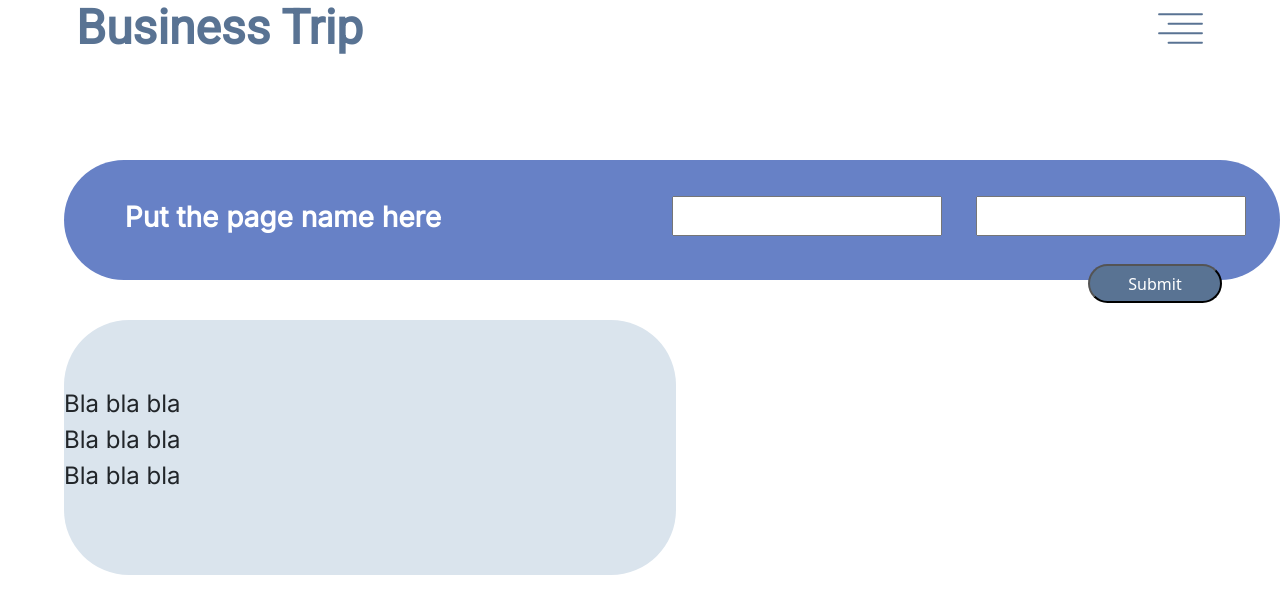
After one commit to evanJensengit/UWB-Hacks-From-Home, a Flask app: template templates/base.html in a window 1280 px wide. The commit adds this page. Shown: the top 614 px of the page. Run offline with Flask 2, Linux system fonts and the light colour scheme; the template is opened without the code that fills it, so the values that code supplies are empty.

Commit message:
Add base template

```diff
--- a/app.py
+++ b/app.py
@@ -5,7 +5,7 @@ app = Flask(__name__)
 
 @app.route('/')
 def index():
-    return render_template('index.html')
+    return render_template('intro.html')
 
 @app.route('/vaccination-sites', methods=["POST", "GET"])
 def findVaccinationSites():
--- /dev/null
+++ b/static/base.css
@@ -0,0 +1,125 @@
+#website_name {
+    position: absolute;
+    width: 324px;
+    height: 66px;
+    left: 76px;
+
+    font-family: Roboto;
+    font-style: normal;
+    font-weight: bold;
+    font-size: 48px;
+    line-height: 56px;
+
+    color: #597393;
+}
+
+#search_bar {
+    position: absolute;
+    width: 95%;
+    height: 15%;
+    left: 5%;
+    top: 20%;
+
+    background: #6781C6;
+    border-radius: 116px;
+}
+
+#page_name {
+    position: absolute;
+    width: 681px;
+    height: 16px;
+    top: 30%;
+    left: 5%;
+
+    font-family: Inter;
+    font-style: normal;
+    font-weight: 600;
+    font-size: 28px;
+    color: white;
+}
+
+#state_code {
+    left: 50%;
+}
+
+#zip_code {
+    left: 75%;
+}
+
+.input_box {
+    top: 30%;
+    position: absolute;
+    width: 270px;
+    height: 40px;
+}
+
+#menu_links {
+    height: 100%; /* 100% Full-height */
+    width: 0; /* 0 width - change this with JavaScript */
+    position: fixed; /* Stay in place */
+    z-index: 1; /* Stay on top */
+    top: 0; /* Stay at the top */
+    right: 0;
+    background-color: #6781C6;
+    overflow-x: hidden; /* Disable horizontal scroll */
+    padding-top: 60px; /* Place content 60px from the top */
+    transition: 0.5s; /* 0.5 second transition effect to slide in the sidenav */
+    border-radius: 52px 0px 0px 52px;
+}
+
+#close_menu {
+  position: absolute;
+  top: 0;
+  font-size: 36px;
+  margin-left: 50px;
+}
+
+#menu_links a {
+    color: white;
+    padding: 14px 16px;
+    text-decoration: none;
+    font-size: 30px;
+    display: block;
+    font-family: Inter;
+    font-size: 24px;
+}
+
+#menu_links a:hover {
+    background-color: white;
+    color: #597393;
+}
+
+a.icon {
+    position: absolute;
+    left: 90%;
+}
+
+.result {
+    position: absolute;
+    width: 612px;
+    height: 255px;
+    left: 5%;
+    top: 40%;
+
+    display: flex;
+    background: #DAE4ED;
+    border-radius: 65px;
+    align-items: center;
+}
+
+.result p {
+    font-family: Inter;
+    font-size: 24px;
+}
+
+#submit_btn {
+    position: absolute;
+    width: 134px;
+    height: 39px;
+    left: 85%;
+    top: 33%;
+
+    background: #597393;
+    border-radius: 65px;
+    color: white;
+}
--- /dev/null
+++ b/static/intro.js
@@ -0,0 +1,7 @@
+function openNav() {
+    document.getElementById("menu_links").style.width = "250px";
+  }
+
+  function closeNav() {
+    document.getElementById("menu_links").style.width = "0";
+  }
--- /dev/null
+++ b/templates/base.html
@@ -0,0 +1,47 @@
+<!DOCTYPE html>
+<html lang="en">
+    <head>
+        <meta charset="UTF-8">
+        <meta http-equiv="X-UA-Compatible" content="IE=edge">
+        <meta name="viewport" content="width=device-width, initial-scale=1.0">
+        <!-- Bootstrap CSS -->
+        <link href="https://cdn.jsdelivr.net/npm/bootstrap@5.0.0-beta3/dist/css/bootstrap.min.css" rel="stylesheet" integrity="sha384-eOJMYsd53ii+scO/bJGFsiCZc+5NDVN2yr8+0RDqr0Ql0h+rP48ckxlpbzKgwra6" crossorigin="anonymous">
+        <link rel="preconnect" href="https://fonts.gstatic.com">
+        <link href="https://fonts.googleapis.com/css2?family=Roboto&display=swap" rel="stylesheet">
+        <link href="https://fonts.googleapis.com/css2?family=Inter&display=swap" rel="stylesheet">
+        <link rel="stylesheet" href="https://cdnjs.cloudflare.com/ajax/libs/font-awesome/4.7.0/css/font-awesome.min.css">
+        <link rel="stylesheet" href="/static/base.css">
+        <script type="text/javascript" src="/static/intro.js"></script>
+        <title>Business Trip Planner During Pandemic</title>
+    </head>
+
+    <body>
+        <p id="website_name">Business Trip</p>
+        <!-- Top Navigation Menu -->
+        <!-- Navigation links (hidden by default) -->
+        <div id="menu_links">
+            <a href="javascript:void(0)" class="close_menu" onclick="closeNav()">&times;</a>
+            <a href="#news">Home</a>
+            <a href="#contact">Vaccine Distribution Sites</a>
+            <a href="#about">Covid-19 Cases</a>
+            <a href="#about">Flights</a>
+            <a href="#about">Hotels</a>
+            <a href="#about">Restaurants</a>
+        </div>
+        <!-- "Hamburger menu" / "Bar icon" to toggle the navigation links -->
+        <a href="javascript:void(0);" class="icon" onclick="openNav()">
+            <img src="/static/align-right.png"/>
+        </a>
+        <div id="search_bar">
+            <p id="page_name">Put the page name here</p>
+            <input id="state_code" class="input_box" type="text" name="stateCode">
+            <input id="zip_code" class="input_box" type="text" name="stateCode">
+        </div>
+        <div class="result">
+            <p>Bla bla bla<br>
+                Bla bla bla<br>
+                Bla bla bla<br>
+            </p>
+        </div>
+        <button id="submit_btn" type="button">Submit</button>
+    </body>
```
Also changed, not shown: static/styles.css (+31 -7 lines), templates/intro.html (+13 -8 lines), static/align-right.png (added), static/image 1.png (renamed from assets/image 1.png).
